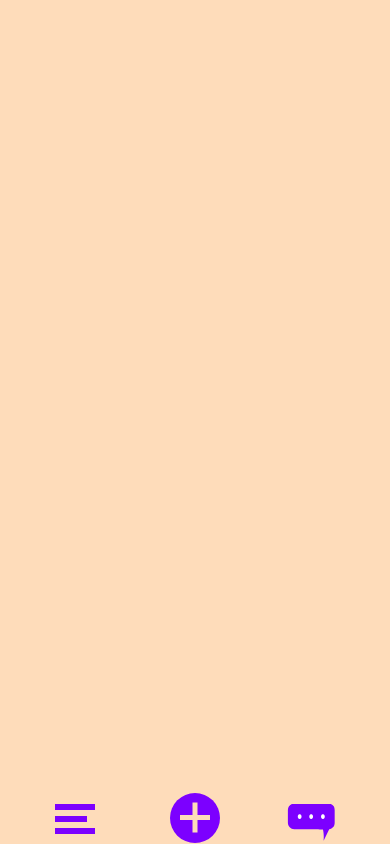
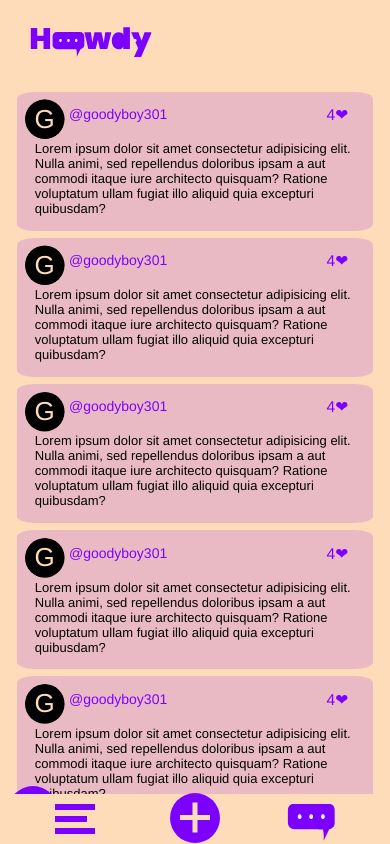
Before and after one commit to GoodyBoy301/Howdy-Frontend, a Vue app: page /explore in a window 390 px wide. Built offline with nearby package versions, Linux system fonts and the light colour scheme.

Commit message:
EXplore tablet

```diff
--- a/src/components/DP.vue
+++ b/src/components/DP.vue
@@ -36,5 +36,11 @@ export default {
     font-size: 2em;
     clip-path: circle();
   }
+  .scale {
+    transform: scale(1);
+    position: absolute;
+    top: 0;
+    transform-origin: 0% 0%;
+  }
 }
 </style>
--- a/src/views/Explore.vue
+++ b/src/views/Explore.vue
@@ -1,13 +1,36 @@
 <template>
-
+  <Home class="desktop" />
+  <LayoutOne class="mobile" />
 </template>
 
 <script>
+import LayoutOne from "../components/LayoutOne/index.vue";
+import Home from "./Home.vue";
 export default {
-
-}
+  components: { LayoutOne, Home },
+  data() {
+    return {
+      route: "",
+    };
+  },
+  mounted() {
+    this.route = this.$route.name;
+    console.log(this.route);
+  },
+};
 </script>
 
-<style>
-
+<style scoped>
+.mobile {
+  display: none;
+}
+/* tablet */
+@media (max-width: 900px) {
+  .mobile {
+    display: unset;
+  }
+  .desktop {
+    display: none;
+  }
+}
 </style>
```
